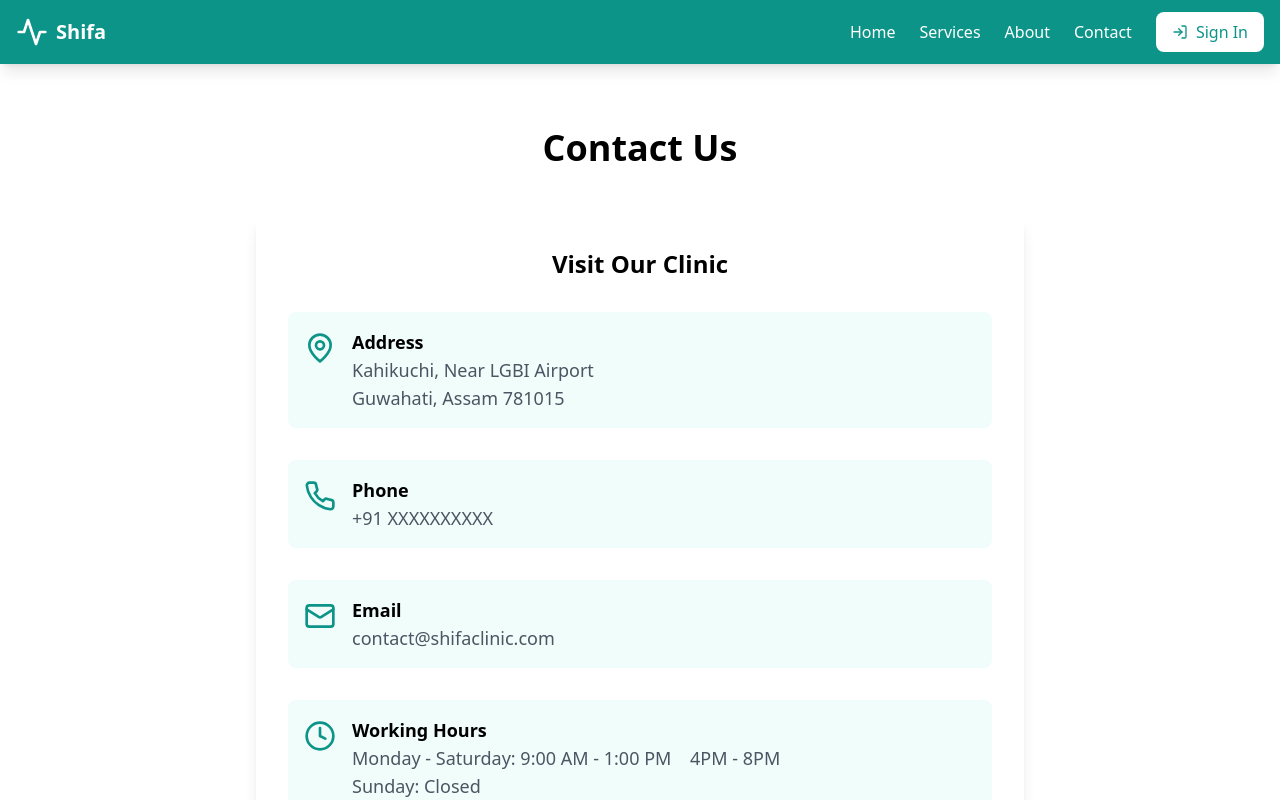
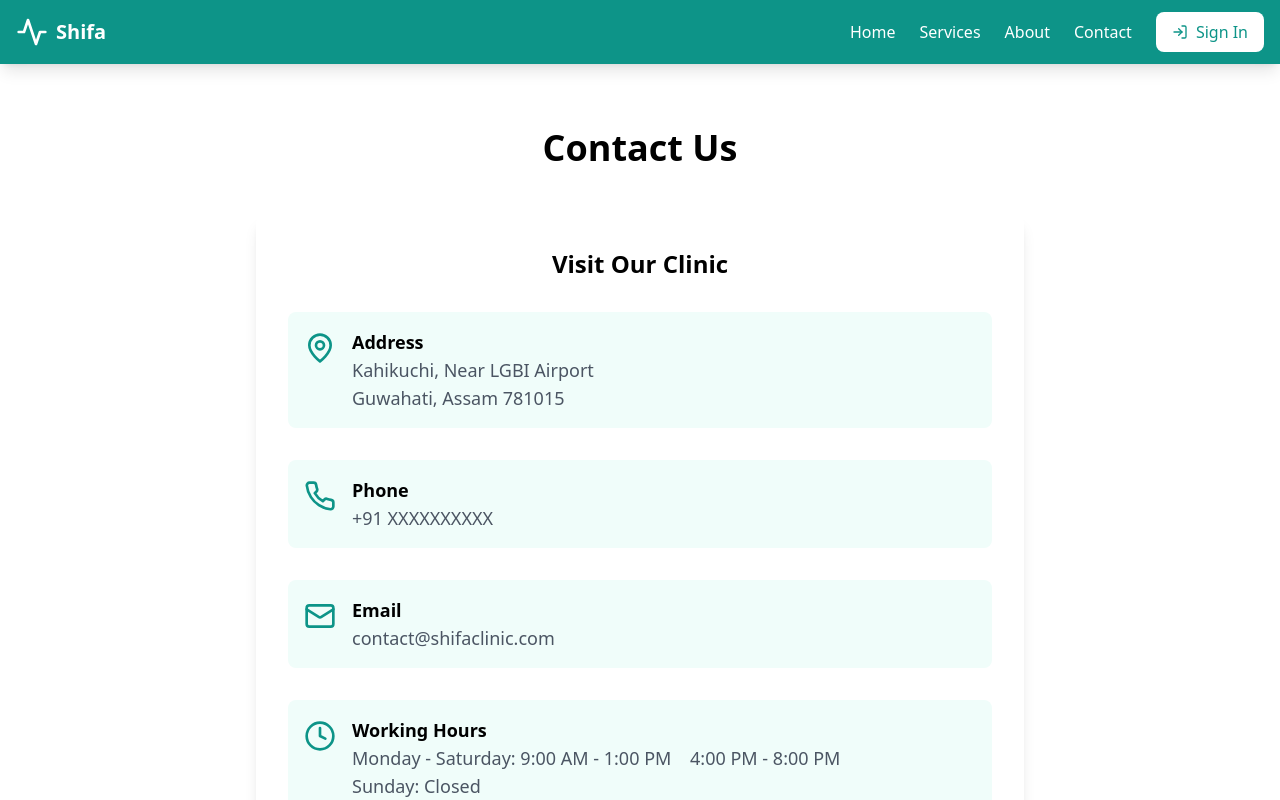
Before and after one commit to sammyifelse/Clinic-Site-, a React (Vite) app: page /contact in a window 1280 px wide. Shown: the top 800 px of the page. Built offline with nearby package versions, Linux system fonts and the light colour scheme.

Commit message:
time update

```diff
--- a/src/pages/Contact.tsx
+++ b/src/pages/Contact.tsx
@@ -49,7 +49,7 @@ const Contact = () => {
                   <h3 className="font-semibold text-lg">Working Hours</h3>
                   <p className="text-gray-600 text-lg">
                     Monday - Saturday: 9:00 AM - 1:00
-                    PM&nbsp;&nbsp;&nbsp;&nbsp;4PM - 8PM
+                    PM&nbsp;&nbsp;&nbsp;&nbsp;4:00 PM - 8:00 PM
                     <br />
                     Sunday: Closed
                   </p>
```
